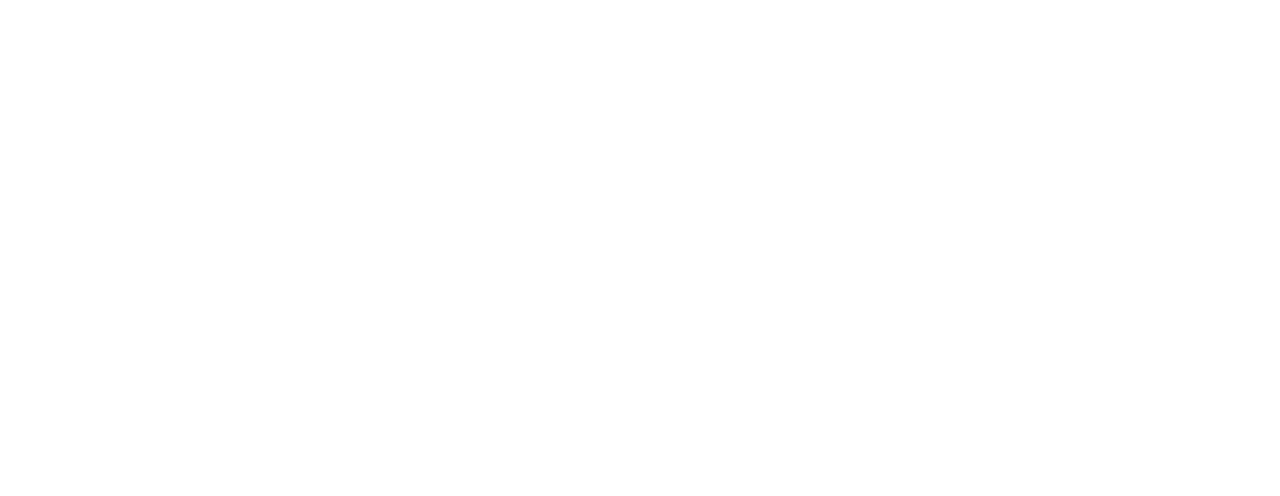
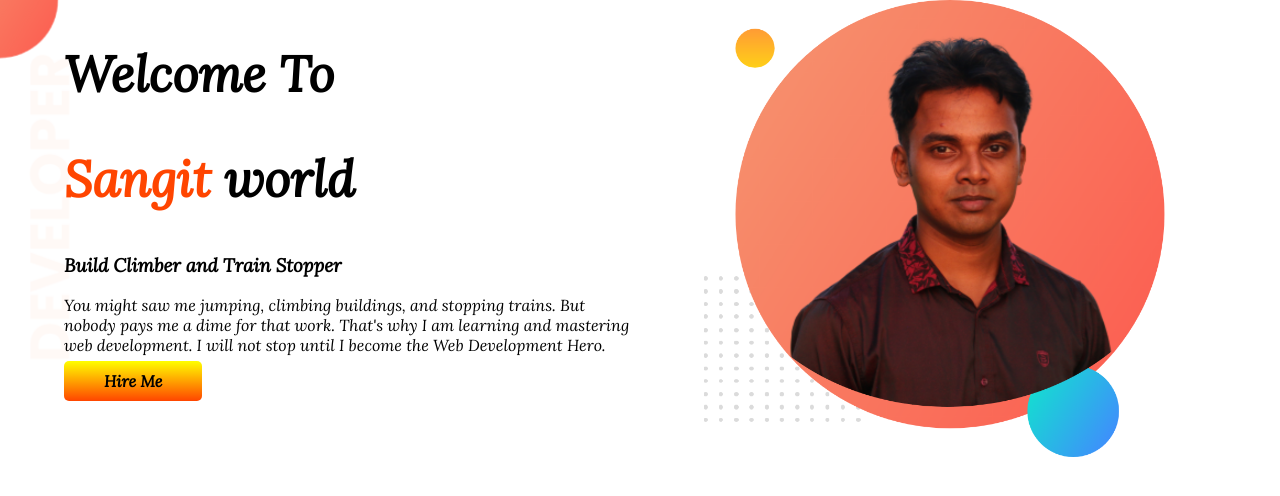
Before and after one commit to sangitdas/developer-portfolio, a plain HTML site: page index.html in a window 1280 px wide. Drawn offline with Linux system fonts and the light colour scheme.

Commit message:
banner added

```diff
--- a/index.html
+++ b/index.html
@@ -1,13 +1,34 @@
 <!DOCTYPE html>
 <html lang="en">
+
 <head>
     <meta charset="UTF-8">
     <meta http-equiv="X-UA-Compatible" content="IE=edge">
     <meta name="viewport" content="width=device-width, initial-scale=1.0">
     <title>Sangit Portfolio</title>
+    <link rel="preconnect" href="https://fonts.googleapis.com">
+    <link rel="preconnect" href="https://fonts.gstatic.com" crossorigin>
+    <link href="https://fonts.googleapis.com/css2?family=Lora:ital@1&display=swap" rel="stylesheet">
     <link rel="stylesheet" href="style.css">
 </head>
+
 <body>
+    <section class="top-banner">
+        <div class="half-width">
+            <h1>Welcome To</h1>
+            <h1><span class="orange-color">Sangit</span> world</h1>
+            <h3>Build Climber and Train Stopper</h3>
+            <p>You might saw me jumping, climbing buildings, and stopping trains. But nobody pays me a dime for that
+                work.
+                That's why I am learning and mastering web development. I will not stop until I become the Web
+                Development
+                Hero.</p>
+            <a class="link-button" target="_blank" href="https://www.youtube.com/watch?v=RgzLnmTaCAU">Hire Me</a>
+        </div>
+        <div class="half-width">
+            <img src="images/my-bg.png" alt="">
+        </div>
+    </section>
+</body>
 
-</body>
 </html>
--- a/style.css
+++ b/style.css
@@ -0,0 +1,32 @@
+body{
+    font-family: 'Lora', serif;
+    margin: 0;
+}
+h1{
+    font-size: 50px;
+}
+.orange-color{
+    color: orangered;
+}
+section{
+    display: flex;
+}
+.half-width{
+    width: 50%;
+    padding-left: 5%;
+}
+.half-width img{
+    width: 80%;
+}
+.link-button{
+    text-decoration: none;
+    background-image: linear-gradient(yellow, orangered);
+    padding: 10px 40px;
+    color: black;
+    font-weight: 700;
+    border-radius: 5px;
+}
+.top-banner{
+    background-image: url(images/top-banner.png);
+    background-repeat: no-repeat;
+}
```
Also changed, not shown: images/dream-bg.png (added), images/exp-bg.png (added), images/jhankar.png (added), images/jhankar2.png (added), images/my-bg.png (added), images/my-bg2.png (added), images/top-banner.png (added), sangit1.png (added), sangit2.png (added), 7 other files.
